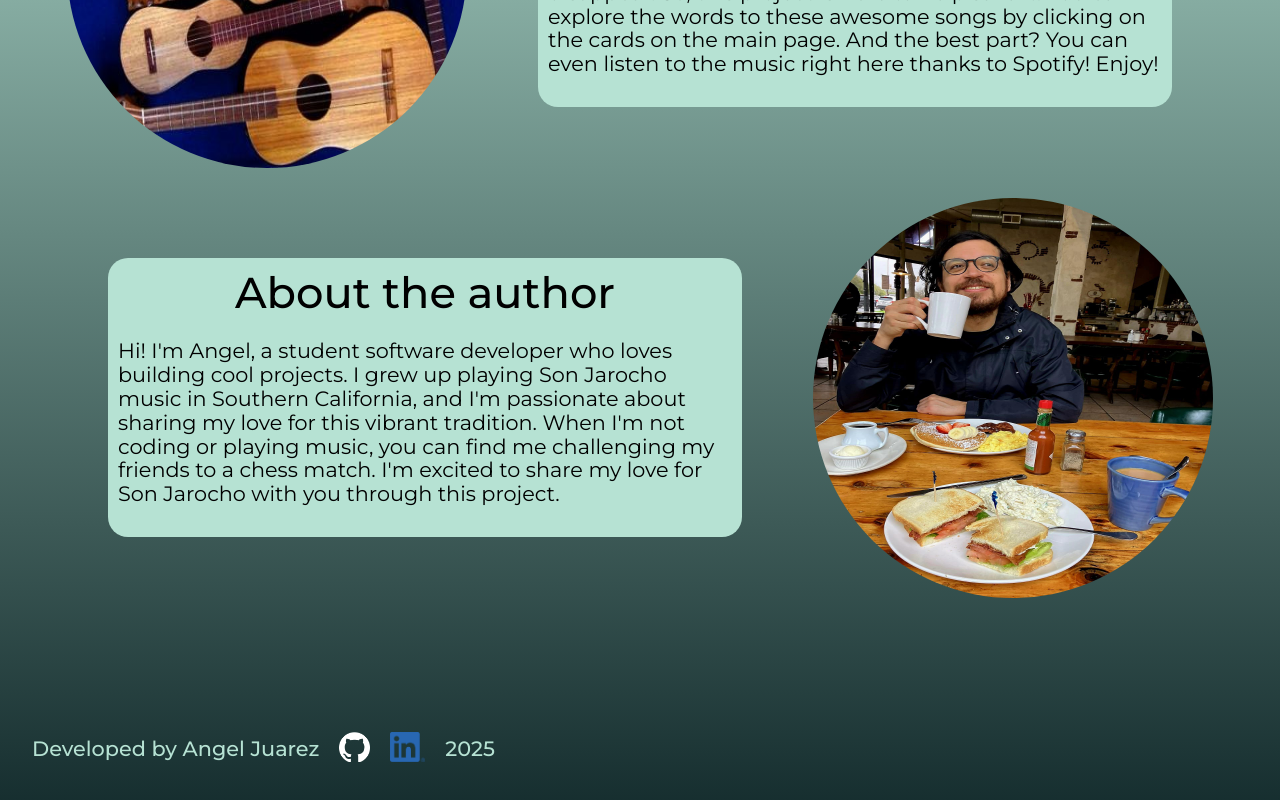
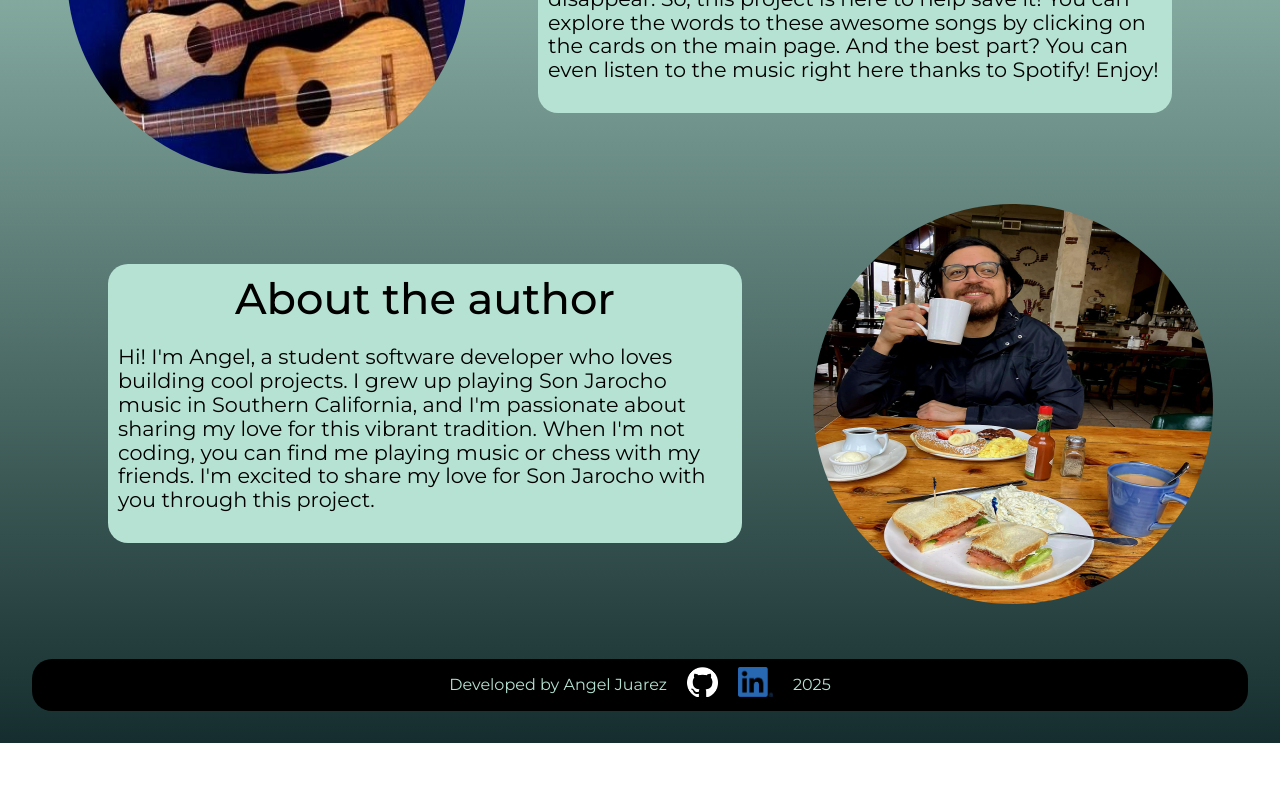
Before and after one commit to ajuarezse/tripleTenFinalProject_React, a React (Vite) app: page /about in a window 1280 px wide. Shown: the part 346-1146 px from the top of the page. After the commit the page ends 1089 px from the top, so only its background shows below. Built offline with nearby package versions, Linux system fonts and the light colour scheme.

Commit message:
increase contrast

```diff
--- a/src/components/About/About.jsx
+++ b/src/components/About/About.jsx
@@ -30,9 +30,9 @@ function About() {
             Hi! I'm Angel, a student software developer who loves building cool
             projects. I grew up playing Son Jarocho music in Southern
             California, and I'm passionate about sharing my love for this
-            vibrant tradition. When I'm not coding or playing music, you can
-            find me challenging my friends to a chess match. I'm excited to
-            share my love for Son Jarocho with you through this project.
+            vibrant tradition. When I'm not coding, you can find me playing
+            music or chess with my friends. I'm excited to share my love for Son
+            Jarocho with you through this project.
           </p>
         </div>
         <img src={myPhoto} alt="Photo of Author" className="about__image" />
--- a/src/components/Footer/Footer.css
+++ b/src/components/Footer/Footer.css
@@ -6,12 +6,14 @@
 .footer__container {
   display: flex;
   font-family: "Montserrat", Arial, Helvetica, sans-serif;
-  justify-content: flex-start;
-  font-weight: 500;
-  font-size: 1.3em;
+  justify-content: center;
+  font-weight: 400;
+  font-size: 1em;
   line-height: 20px;
-  margin-top: 85px;
+  margin-top: 20px;
   color: #b6e2d3;
+  background-color: black;
+  border-radius: 20px;
 }
 
 .footer__social-links {
--- a/src/components/Header/Header.css
+++ b/src/components/Header/Header.css
@@ -6,6 +6,8 @@
   padding: 10px 15px;
   border-radius: 15px;
   font-family: "Montserrat", Arial, Helvetica, sans-serif;
+  border-top: double;
+  border-bottom: double;
 }
 
 .header__title {
--- a/src/components/ItemCard/ItemCard.css
+++ b/src/components/ItemCard/ItemCard.css
@@ -9,7 +9,8 @@
   gap: 12px;
   max-width: 395px;
   cursor: pointer;
-  background-image: linear-gradient(to right, white, #b6e2d3);
+  /*background-image: linear-gradient(to right, white, #b6e2d3);*/
+  background-color: white;
   transition: transform 0.3s ease, box-shadow 0.3s ease;
 }
 
@@ -27,7 +28,7 @@
 
 .item-card__title {
   margin: 0;
-  font-size: 1.7rem;
+  font-size: 3rem;
   writing-mode: tb;
 }
 
@@ -44,6 +45,7 @@
 
 .item-card__lyrics {
   font-size: 2em;
+  text-align: end;
 }
 
 .item-card__error {
--- a/src/components/Main/Main.css
+++ b/src/components/Main/Main.css
@@ -6,12 +6,21 @@
   display: flex;
   font-weight: 500;
   justify-content: center;
+  background-color: #b6e2d3;
+  border-radius: 10px;
+  font-size: 2.5em;
+  border-bottom: double;
 }
 
 .main__subtitle {
   display: flex;
   justify-content: center;
   font-weight: 400;
+  background-color: #b6e2d3;
+  width: fit-content;
+  margin: auto;
+  border-radius: 10px;
+  padding: 5px;
 }
 
 .main__songs-list {
```
